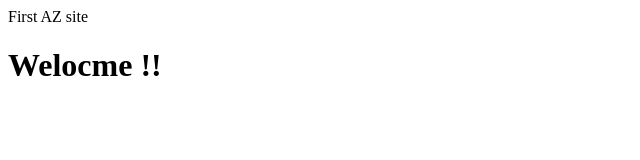
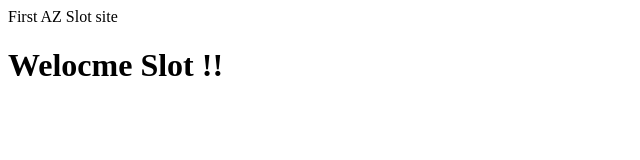
Before and after one commit to vanesh15/azwebsite, a plain HTML site: page index.html in a window 1280 px wide. Shown: the whole page, without its empty margins (0-640 px from the left). Drawn offline with Linux system fonts and the light colour scheme.

Commit message:
Add files via upload

```diff
--- a/index.html
+++ b/index.html
@@ -1,6 +1,6 @@
 <html>
-<head> First AZ site </head>
+<head> First AZ Slot site </head>
 <body>
-<H1> Welocme !! </H1>
+<H1> Welocme Slot !! </H1>
 </body>
 </html>
```
